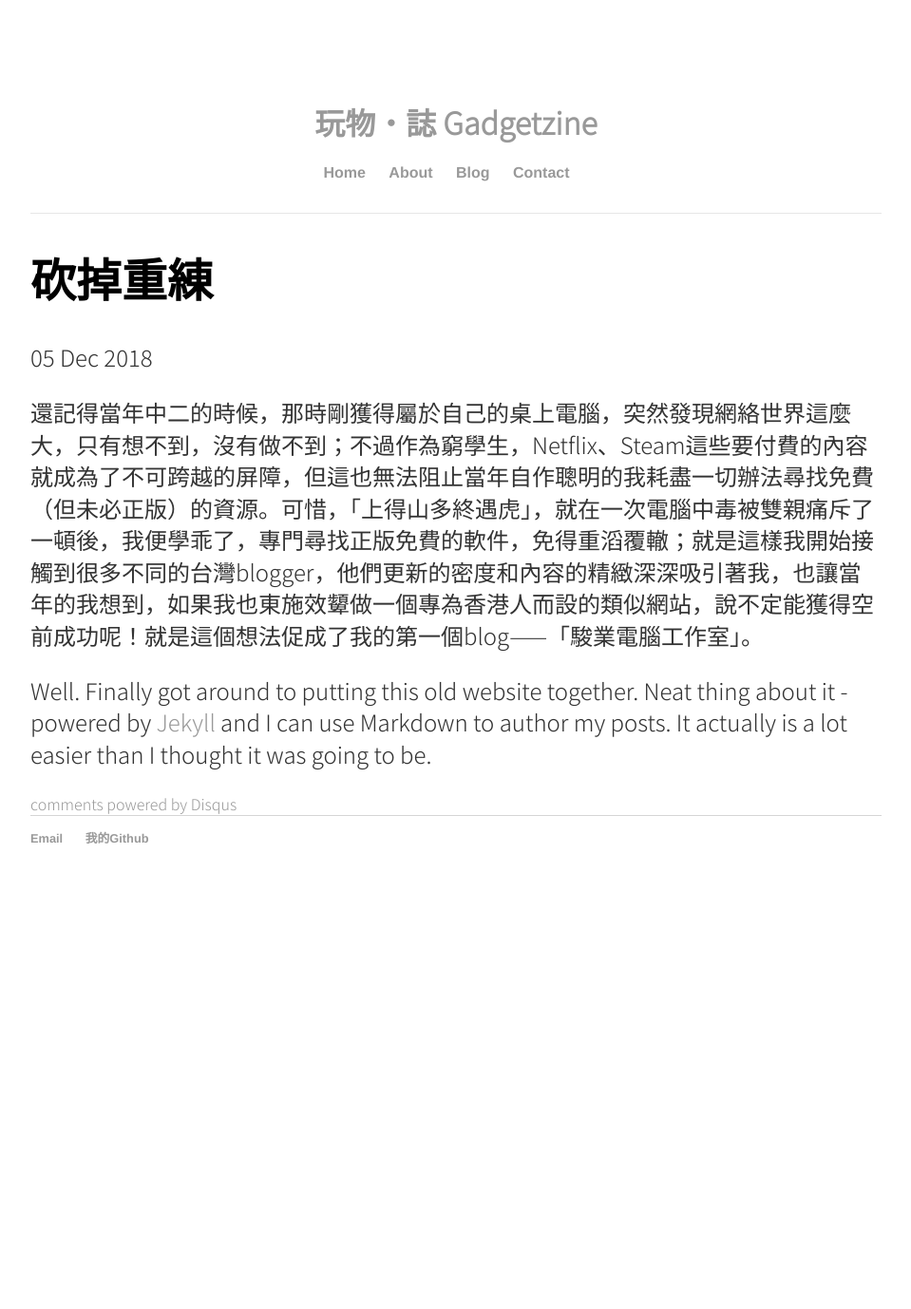
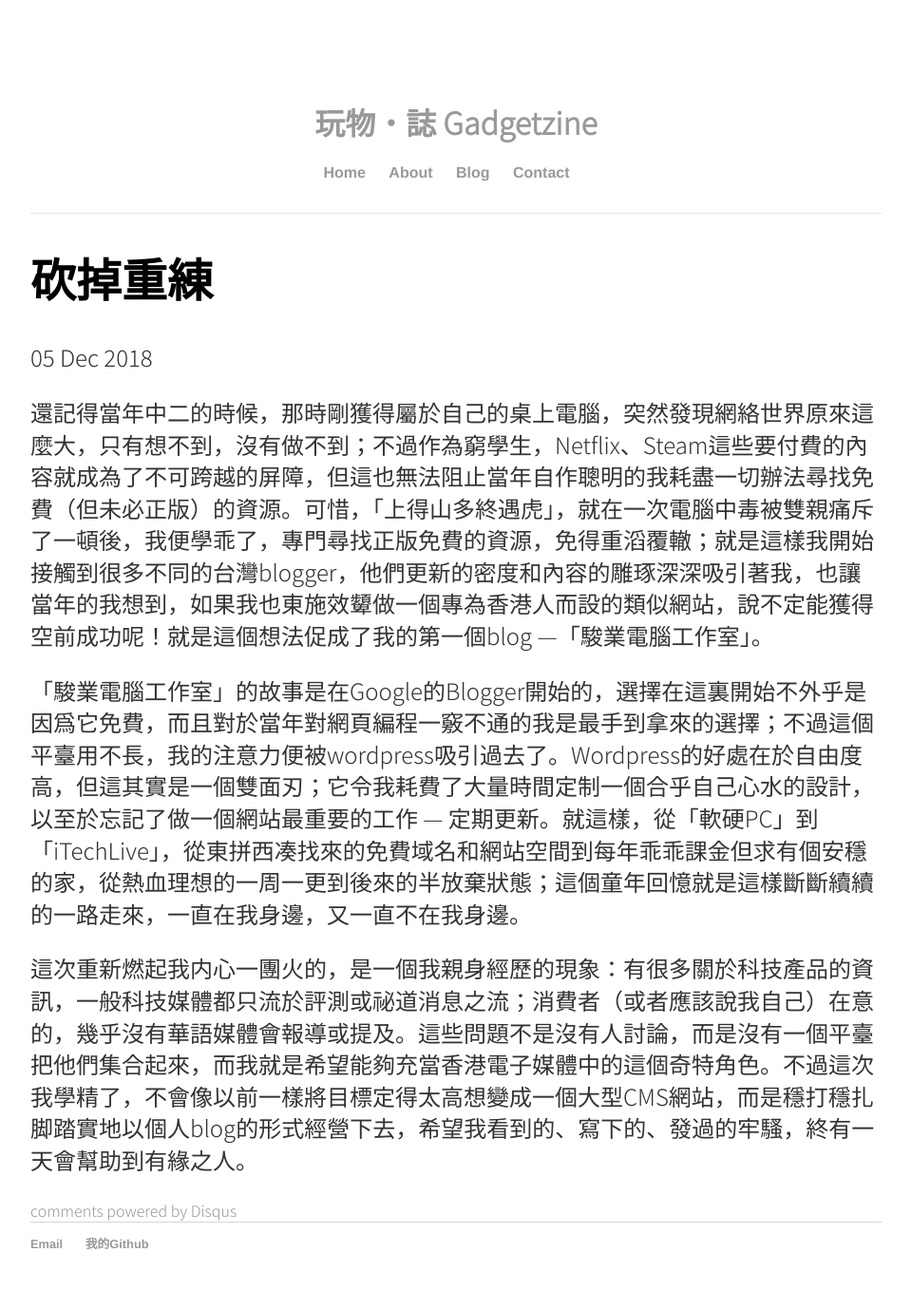
Before and after one commit to alexnkc/gadgetzine, a Jekyll site: the page built from _posts/2018-12-05-gadgetzine-launched.md, in a window 1280 px wide. Shown: the whole page at 95% size, without its empty margins (160-1119 px from the left). Built offline with Jekyll 4.4.1, drawn with Linux system fonts in a browser that asks for light colours; comment, search, counter and statistics services are not loaded; before the commit the page ends 951 px from its top, so only the background shows below that.

Commit message:
Update 2018-12-05-gadgetzine-launched.md

```diff
--- a/_posts/2018-12-05-gadgetzine-launched.md
+++ b/_posts/2018-12-05-gadgetzine-launched.md
@@ -4,6 +4,8 @@ title: "砍掉重練"
 date: 2018-12-05
 ---
 
-還記得當年中二的時候，那時剛獲得屬於自己的桌上電腦，突然發現網絡世界這麼大，只有想不到，沒有做不到；不過作為窮學生，Netflix、Steam這些要付費的內容就成為了不可跨越的屏障，但這也無法阻止當年自作聰明的我耗盡一切辦法尋找免費（但未必正版）的資源。可惜，「上得山多終遇虎」，就在一次電腦中毒被雙親痛斥了一頓後，我便學乖了，專門尋找正版免費的軟件，免得重滔覆轍；就是這樣我開始接觸到很多不同的台灣blogger，他們更新的密度和內容的精緻深深吸引著我，也讓當年的我想到，如果我也東施效顰做一個專為香港人而設的類似網站，說不定能獲得空前成功呢！就是這個想法促成了我的第一個blog——「駿業電腦工作室」。
+還記得當年中二的時候，那時剛獲得屬於自己的桌上電腦，突然發現網絡世界原來這麼大，只有想不到，沒有做不到；不過作為窮學生，Netflix、Steam這些要付費的內容就成為了不可跨越的屏障，但這也無法阻止當年自作聰明的我耗盡一切辦法尋找免費（但未必正版）的資源。可惜，「上得山多終遇虎」，就在一次電腦中毒被雙親痛斥了一頓後，我便學乖了，專門尋找正版免費的資源，免得重滔覆轍；就是這樣我開始接觸到很多不同的台灣blogger，他們更新的密度和內容的雕琢深深吸引著我，也讓當年的我想到，如果我也東施效顰做一個專為香港人而設的類似網站，說不定能獲得空前成功呢！就是這個想法促成了我的第一個blog —「駿業電腦工作室」。
 
-Well. Finally got around to putting this old website together. Neat thing about it - powered by [Jekyll](http://jekyllrb.com) and I can use Markdown to author my posts. It actually is a lot easier than I thought it was going to be.
+「駿業電腦工作室」的故事是在Google的Blogger開始的，選擇在這裏開始不外乎是因爲它免費，而且對於當年對網頁編程一竅不通的我是最手到拿來的選擇；不過這個平臺用不長，我的注意力便被wordpress吸引過去了。Wordpress的好處在於自由度高，但這其實是一個雙面刃；它令我耗費了大量時間定制一個合乎自己心水的設計，以至於忘記了做一個網站最重要的工作 — 定期更新。就這樣，從「軟硬PC」到「iTechLive」，從東拼西凑找來的免費域名和網站空間到每年乖乖課金但求有個安穩的家，從熱血理想的一周一更到後來的半放棄狀態；這個童年回憶就是這樣斷斷續續的一路走來，一直在我身邊，又一直不在我身邊。
+
+這次重新燃起我内心一團火的，是一個我親身經歷的現象：有很多關於科技產品的資訊，一般科技媒體都只流於評測或祕道消息之流；消費者（或者應該說我自己）在意的，幾乎沒有華語媒體會報導或提及。這些問題不是沒有人討論，而是沒有一個平臺把他們集合起來，而我就是希望能夠充當香港電子媒體中的這個奇特角色。不過這次我學精了，不會像以前一樣將目標定得太高想變成一個大型CMS網站，而是穩打穩扎脚踏實地以個人blog的形式經營下去，希望我看到的、寫下的、發過的牢騷，終有一天會幫助到有緣之人。
```
